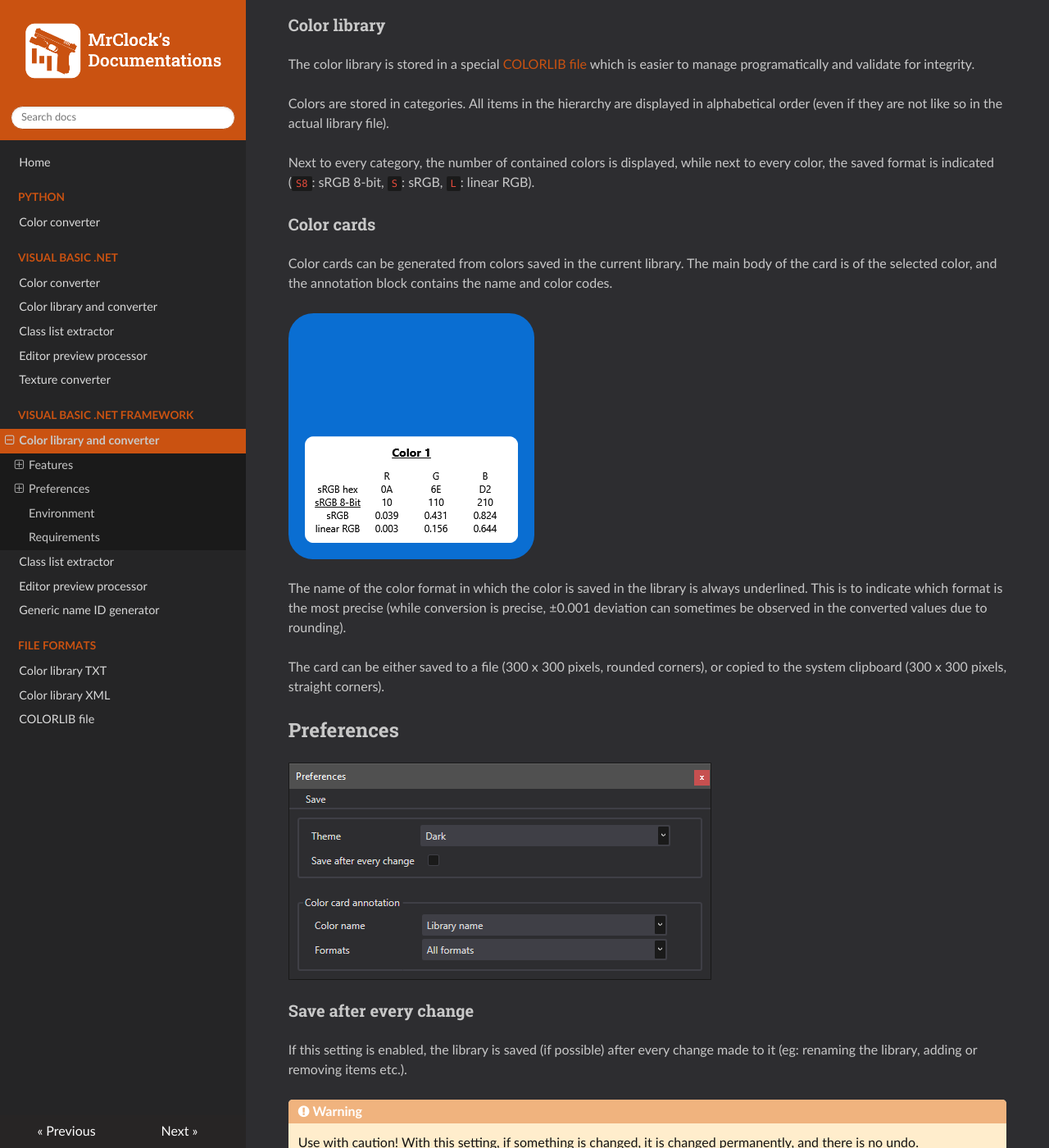
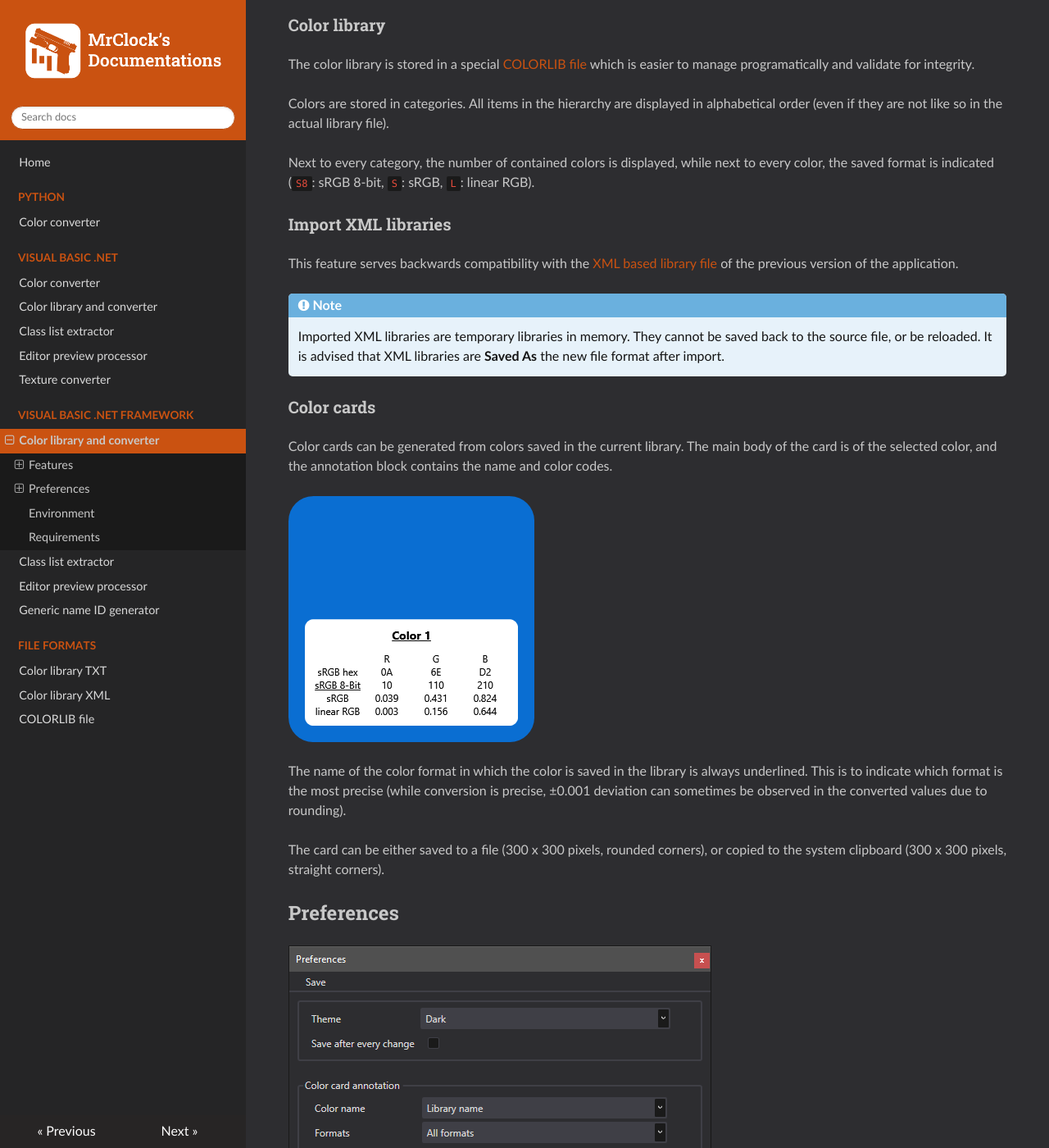
Before and after one commit to MrClock8163/ToolDocumentation, an MkDocs documentation site: the page built from docs/vbnetframework/colorlibrary.md, in a window 1280 px wide and 1400 px high, scrolled down 1375 px. Shown: the whole window at 82% size. Built offline with MkDocs 1.6.1, drawn with Linux system fonts in a browser that asks for light colours; nearby versions of some CDN libraries; some of the changed text lies outside the part shown.

Commit message:
Update colorlibrary.md
Added XML import feature
Made minor corrections

```diff
--- a/docs/vbnetframework/colorlibrary.md
+++ b/docs/vbnetframework/colorlibrary.md
@@ -13,12 +13,9 @@
 	* linear RGB
 
 * Save and load colors from color library file
-
 * Generate color sample cards
-
 * Pick color from loaded or copy-pasted images
-
-* Supports light and dark theme
+* Light and dark color theme
 
 The Color library and converter is the fourth iteration of the color converter tool, and the second iteration of the integrated color library.
 It is written in Visual Basic .Net Framework. It integrates the converter part of the original iteration
@@ -42,6 +39,15 @@ The color library is stored in a special [COLORLIB file](../formats/colorlib.md)
 Colors are stored in categories. All items in the hierarchy are displayed in alphabetical order (even if they are not like so in the actual library file).
 
 Next to every category, the number of contained colors is displayed, while next to every color, the saved format is indicated (`S8`: sRGB 8-bit, `S`: sRGB, `L`: linear RGB).
+
+### Import XML libraries
+
+This feature serves backwards compatibility with the [XML based library file](../formats/libraryXML.md) of the previous version of the application.
+
+!!! note
+
+	Imported XML libraries are temporary libraries in memory. They cannot be saved back to the source file, or be reloaded.
+	It is advised that XML libraries are **Saved As** the new file format after import.
 
 ### Color cards
 
```
Also changed, not shown: other parts of docs/vbnetframework/colorlibrary.md (+1 -1 lines).
